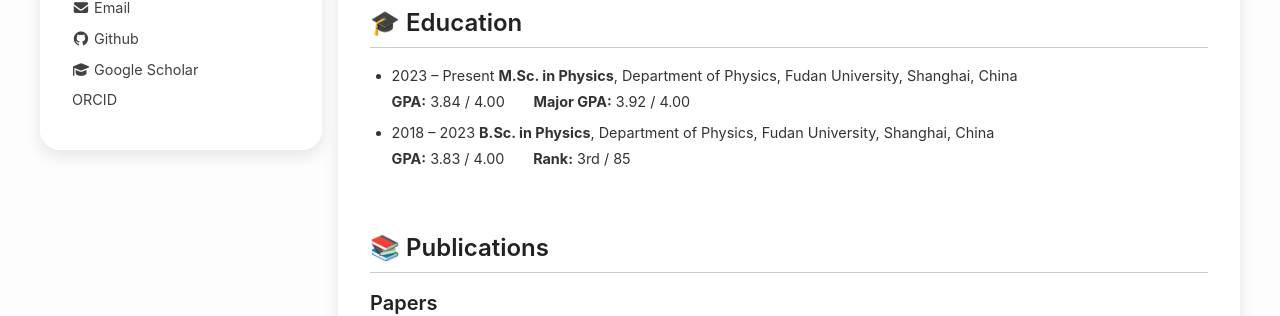
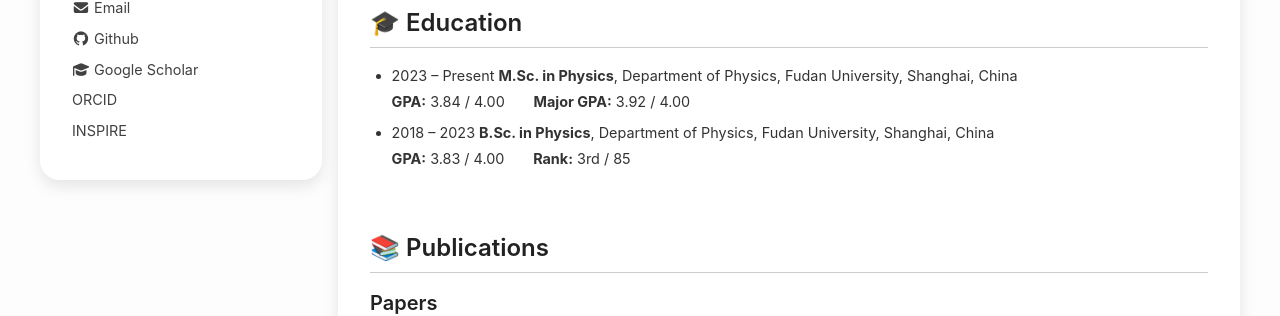
Before and after one commit to FranklinCao123/FranklinCao123.github.io, a Jekyll site: the page built from about.md, in a window 1280 px wide. Shown: the part 543-859 px from the top of the page. Built offline with Jekyll 4.4.1, drawn with Linux system fonts in a browser that asks for light colours; a style sheet for code colours, icons or effects is not loaded.

Commit message:
add inspire

```diff
--- a/_config.yml
+++ b/_config.yml
@@ -11,6 +11,7 @@ author:
   location         : "Shanghai, China"
   googlescholar    : "https://scholar.google.com/citations?user=UAT-n_IAAAAJ&hl=en"
   orcid            : "https://orcid.org/0009-0002-4422-667X"
+  inspire          : "https://inspirehep.net/authors/2952917"
 
 
 
--- a/_includes/author-profile.html
+++ b/_includes/author-profile.html
@@ -60,6 +60,10 @@
       {% if author.orcid %}
         <li><a href="{{ author.orcid }}"><i class="ai ai-orcid-square ai-fw"></i> ORCID</a></li>
       {% endif %}
+
+      {% if author.inspire %}
+        <li><a href="{{ author.inspire }}"><i class="ai ai-inspire ai-fw"></i> INSPIRE</a></li>
+      {% endif %}
       <!-- 可以继续添加你需要的社交链接 -->
     </ul>
   </div>
```
Also changed, not shown: 1 other file.
